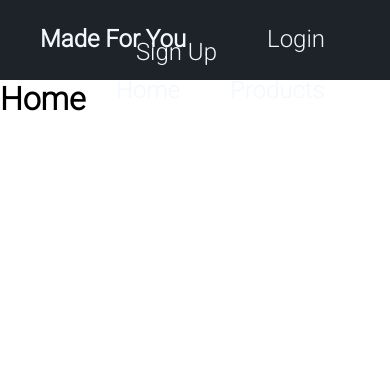
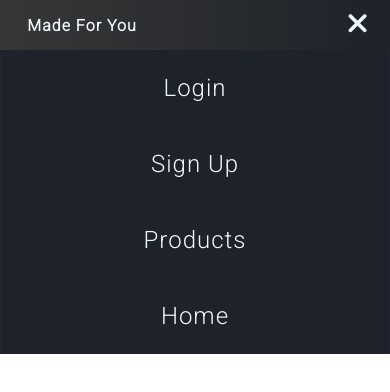
Before and after one commit to txpng91/made-for-you, a React (Vite) app: page / in a window 390 px wide. Shown: the top 392 px of the page. Built offline with nearby package versions, Linux system fonts and the light colour scheme; no server answers.

Commit message:
feat: styling implemented

```diff
--- a/index.html
+++ b/index.html
@@ -11,6 +11,21 @@
       href="https://fonts.googleapis.com/css2?family=IBM+Plex+Mono&family=IBM+Plex+Sans:ital,wght@1,700&family=IBM+Plex+Serif:ital@1&family=Inter:wght@400;600;700&family=Libre+Franklin&family=Open+Sans&family=Roboto:wght@300&display=swap"
       rel="stylesheet"
     />
+    <link
+      rel="stylesheet"
+      href="https://fonts.googleapis.com/css2?family=Material+Symbols+Outlined:opsz,wght,FILL,GRAD@20..48,100..700,0..1,-50..200"
+    />
+    <link
+      rel="stylesheet"
+      href="https://use.fontawesome.com/releases/v5.13.1/css/all.css"
+      integrity="sha384-xxzQGERXS00kBmZW/6qxqJPyxW3UR0BPsL4c8ILaIWXva5kFi7TxkIIaMiKtqV1Q"
+      crossorigin="anonymous"
+    />
+
+    <script
+      src="https://kit.fontawesome.com/af4d5f3ea3.js"
+      crossorigin="anonymous"
+    ></script>
   </head>
   <body>
     <div id="root"></div>
--- a/src/App.jsx
+++ b/src/App.jsx
@@ -22,6 +22,22 @@ function App() {
   const [userData, setUserData] = useState({});
   const [cart, setCart] = useState([]);
   const [quantity, setQuantity] = useState(0);
+
+  // Navbar adjustmenst for mobile settings
+  const [mobile, setMobile] = useState(false);
+  const handleClick = () => setMobile(!mobile);
+  const closeMobileMenu = () => setMobile(false);
+  const Mobile = () => {
+    if (window.innerWidth >= 425) {
+      setMobile(false);
+    } else {
+      setMobile(true);
+    }
+  };
+
+  useEffect(() => {
+    Mobile();
+  }, []);
 
   // Store JSON web token into local storage
   useEffect(() => {
@@ -87,35 +103,58 @@ function App() {
     setUserData({});
     setCart([]);
     setPassedUsername(0);
+    closeMobileMenu();
     navigate('/');
   };
 
   return (
-    <div id='app'>
+    <>
       <div id='navbar'>
         {token ? (
           <span className='icon-name'>Hello, {userData?.name?.firstname}!</span>
         ) : (
           <span className='icon-name'>Made For You</span>
         )}
+        <div className='menu-icon' onClick={handleClick}>
+          <i className={mobile ? 'fas fa-times' : 'fas fa-bars'} />
+        </div>
+        <div id='links' className={mobile ? 'links-active' : 'links'}>
           {token ? (
             <>
-            <Link to={'/cart'}>
-              Cart {quantity > 0 && <span>{quantity}</span>}
-            </Link>
               <button className='link' onClick={logOut}>
                 Log Out
               </button>
-            <Link to={'/profile'}>Profile</Link>
+              <span
+                className='material-symbols-outlined link'
+                onClick={() => {
+                  navigate('/cart');
+                  closeMobileMenu();
+                }}
+              >
+                shopping_bag{' '}
+                {quantity > 0 && <p className='bag-number'>{quantity}</p>}
+              </span>
+              <Link onClick={closeMobileMenu} to={'/profile'}>
+                Profile
+              </Link>
             </>
           ) : (
             <>
-            <Link to={'/account/login'}>Login</Link>
-            <Link to={'/account/sign-up'}>Sign Up</Link>
+              <Link onClick={closeMobileMenu} to={'/account/login'}>
+                Login
+              </Link>
+              <Link onClick={closeMobileMenu} to={'/account/sign-up'}>
+                Sign Up
+              </Link>
             </>
           )}
-        <Link to={'/products'}>Products</Link>
-        <Link to={'/'}>Home</Link>
+          <Link onClick={closeMobileMenu} to={'/products'}>
+            Products
+          </Link>
+          <Link onClick={closeMobileMenu} to={'/'}>
+            Home
+          </Link>
+        </div>
       </div>
       <Routes>
         <Route path={'/'} element={<Home />} />
@@ -162,7 +201,7 @@ function App() {
           element={<Profile setUserData={setUserData} userData={userData} />}
         />
       </Routes>
-    </div>
+    </>
   );
 }
 
--- a/src/components/Products.jsx
+++ b/src/components/Products.jsx
@@ -4,6 +4,7 @@ import ProductItem from './ProductItem';
 const Products = ({ products, token, setCart, cart, setQuantity }) => {
   const [searchParams, setsearchParams] = useState('');
   const [filter, setFilter] = useState('');
+  const [sort, setSort] = useState('');
 
   // Conditional rendering array
   const filteredProducts =
@@ -11,7 +12,8 @@ const Products = ({ products, token, setCart, cart, setQuantity }) => {
       products.filter((product) =>
         product.title.toLowerCase().includes(searchParams)
       )) ||
-    (filter && products.filter((filtered) => filtered.category === filter));
+    (filter && products.filter((filtered) => filtered.category === filter)) ||
+    (sort && products.sort((a, b) => a.sort - b.sort));
 
   const displayProducts = filteredProducts ? filteredProducts : products;
 
--- a/src/style.css
+++ b/src/style.css
@@ -1,7 +1,11 @@
+body {
+  margin: 0;
+}
+
 * {
+  box-sizing: border-box;
   margin: 0;
   padding: 0;
-  box-sizing: border-box;
   font-family: 'IBM Plex Mono', monospace;
   font-family: 'IBM Plex Sans', sans-serif;
   font-family: 'IBM Plex Serif', serif;
@@ -12,19 +16,28 @@
 }
 
 #navbar {
-  padding: 2.5em;
+  font-size: 1.5rem;
+  width: 100%;
+  position: sticky;
+  top: 0;
+  z-index: 999;
+  background-color: #1e2229;
+  background: linear-gradient(90deg, rgb(55, 55, 55) 0%, #1e2229 100%);
+  display: flex;
   justify-content: space-evenly;
-  background-color: #1e2229;
+  align-items: center;
 }
 
 #navbar a {
+  background-color: #1e2229;
   float: right;
   font-size: 1.5rem;
-  padding: 25px 25px;
-  margin-top: -40px;
+  padding: 26px 25px;
+  margin: 0 2px;
   text-decoration: none;
   color: aliceblue;
-  transition: all 0.2s linear;
+  border: 0;
+  transition: all 0.1s linear;
 }
 
 #navbar a:hover {
@@ -33,31 +46,57 @@
 }
 
 .icon-name {
+  color: aliceblue;
   float: left;
-  background-color: #1e2229;
   font-size: 1.5rem;
-  margin-top: -15px;
   font-weight: 600;
   text-decoration: none;
   color: aliceblue;
   border: 0;
 }
 
+.links {
+  float: right;
+  grid-gap: 10px;
+  list-style: none;
+  text-align: center;
+  width: 75vw;
+  justify-content: end;
+}
+
 .link {
   background-color: #1e2229;
   float: right;
-  margin-top: -40px;
   font-size: 1.5rem;
-  padding: 25px 25px;
+  padding: 26px 25px;
   text-decoration: none;
   color: aliceblue;
   border: 0;
   transition: all 0.1s linear;
 }
-
 .link:hover {
   font-weight: 600;
   box-shadow: 0 0 10px aliceblue;
+}
+
+.material-symbols-outlined {
+  font-variation-settings: 'FILL' 0, 'wght' 300, 'GRAD' 0, 'opsz' 24;
+  align-items: center;
+  margin: 1px 8px 0;
+  display: flex;
+  gap: 0.5rem;
+}
+
+.material-symbols-outlined:hover {
+  font-variation-settings: 'FILL' 1, 'wght' 600, 'GRAD' 0, 'opsz' 24;
+}
+
+.bag-number {
+  margin-top: 2px;
+}
+
+.menu-icon {
+  display: none;
 }
 
 /* Login/Register Styling */
@@ -79,13 +118,14 @@
   display: block;
   text-align: center;
   margin: 10px 0;
-  font-size: 1rem;
+  font-size: 1.2rem;
 }
 
 #account-form input {
   display: block;
   margin: 0 auto;
   font-size: 1rem;
+  text-indent: 5px;
 }
 
 #account-form button {
@@ -94,6 +134,8 @@
   padding: 3px 8px;
   margin: 25px auto 0;
 }
+
+/* **************Profile************** */
 
 /* **************Products************** */
 
@@ -238,12 +280,13 @@
   width: 40%;
 }
 .details-image {
-  margin-top: 70px;
+  margin-top: 25px;
   height: 400px;
   width: 380px;
 }
 
 .product-details {
+  margin-top: 10px;
   padding: 20px;
   width: 50%;
 }
@@ -425,3 +468,152 @@
   font-size: 1.3rem;
   box-shadow: 3px 3px 5px crimson;
 }
+
+@media screen and (max-width: 426px) {
+  #navbar {
+    height: 50px;
+    width: 100%;
+    font-size: 1.3rem;
+    padding: 0em 3em;
+    color: aliceblue;
+    background-color: rgb(32, 35, 48);
+  }
+
+  .icon-name {
+    font-size: 1rem;
+    letter-spacing: 1px;
+    text-decoration: none;
+    color: aliceblue;
+    position: absolute;
+    margin-top: -20px;
+    left: 0;
+    transform: translate(25%, 50%);
+  }
+
+  .menu-icon {
+    display: block;
+    position: absolute;
+    top: 0;
+    right: 0;
+    transform: translate(-100%, 20%);
+    font-size: 1.8rem;
+    cursor: pointer;
+    display: block;
+  }
+
+  .material-symbols-outlined {
+    width: 100%;
+    margin: 0;
+    justify-content: center;
+  }
+
+  .links {
+    display: flex;
+    flex-direction: column;
+    gap: 0;
+    width: 100%;
+    height: fit-content;
+    position: absolute;
+    top: 50px;
+    left: -100%;
+    transition: all 0.5s ease;
+    background-color: rgb(32, 35, 48);
+  }
+
+  .links-active {
+    display: flex;
+    flex-direction: column;
+    gap: 0;
+    width: 100%;
+    height: fit-content;
+    position: absolute;
+    top: 50px;
+    left: 0%;
+    transition: all 0.5s ease;
+    background-color: rgb(32, 35, 48);
+  }
+
+  #navbar a {
+    color: aliceblue;
+    text-decoration: none;
+    padding: 1em;
+    letter-spacing: 1px;
+    z-index: 1;
+    overflow: hidden;
+    cursor: pointer;
+    transition: 0.5s;
+    text-align: center;
+  }
+
+  /* Products */
+  .searchbar label {
+    font-size: 1rem;
+    margin: 0 10px;
+  }
+
+  .searchbar input {
+    font-size: 0.8rem;
+    margin: 0 10px;
+    text-indent: 5px;
+  }
+
+  .products-container {
+    padding: 10px 20px;
+    margin: 10px auto;
+  }
+
+  .category-btn {
+    padding: 4px 10px;
+    font-size: 0.8rem;
+  }
+
+  .product {
+    height: 220px;
+    width: 130px;
+    padding: 15px;
+  }
+
+  .product-actions {
+    margin: 10px 0;
+  }
+
+  .product-info {
+    margin: 5px 0;
+  }
+
+  .product-info h3 {
+    font-size: 12px;
+  }
+
+  .product-info p {
+    font-size: 10px;
+    margin: 1px 0 0;
+  }
+
+  .product-image {
+    margin: 0;
+    height: 100px;
+    width: 100%;
+  }
+
+  .product-options {
+    display: block;
+    margin: 0 auto;
+    height: 10px;
+    width: 125px;
+  }
+
+  .add-btn {
+    padding: 2px 10px;
+    font-size: 0.5rem;
+    border-radius: 5px;
+    margin: 0 3px;
+  }
+
+  .view-link {
+    font-size: 0.5rem;
+    padding: 2px 6px;
+    border-radius: 5px;
+    margin: 0 3px;
+  }
+}
```
Also changed, not shown: src/assets/icons/shopping_bag.svg (deleted). Lines whose indentation alone changed are shown as unchanged.
